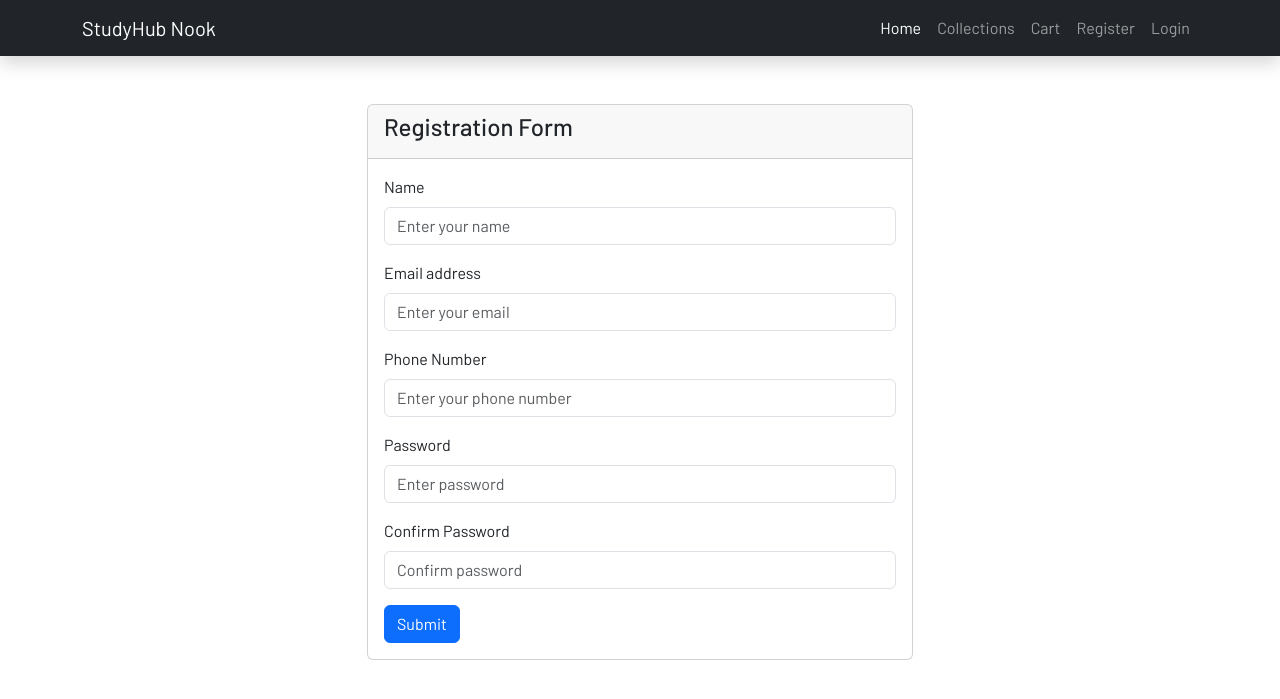
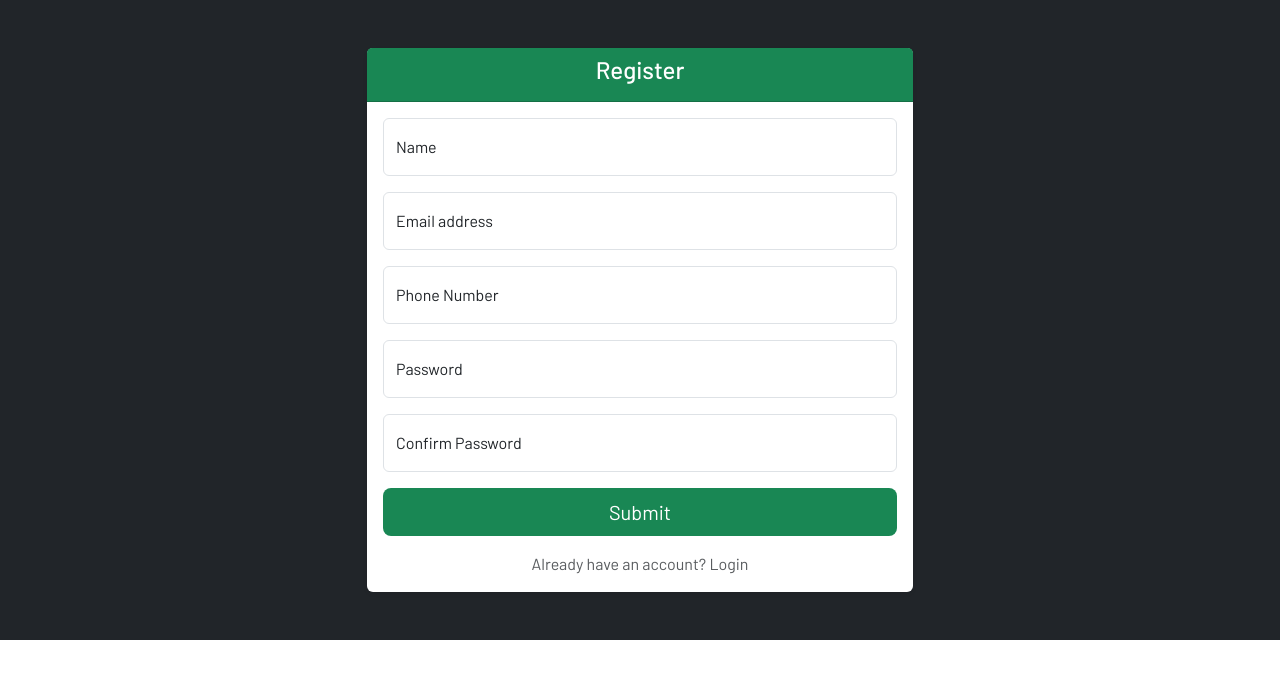
Before and after one commit to Wavxr/StudyNook-Hub, a PHP site: page /register.php in a window 1280 px wide. Shown: the top 699 px of the page. Run offline with PHP 8.4, Linux system fonts and the light colour scheme; tables that the repository leaves empty hold one stand-in row (values such as "Sample post"); some libraries are stand-ins or nearby versions.

Commit message:
Modified: Cleaned up UI for register and Log in

```diff
--- a/includes/header.php
+++ b/includes/header.php
@@ -1,3 +1,9 @@
+<?php
+if (!isset($hideNavbar)) {
+    $hideNavbar = false;
+}
+?>
+
 <!doctype html>
 <html lang="en">
   <head>
--- a/includes/navbar.php
+++ b/includes/navbar.php
@@ -1,3 +1,4 @@
+<?php if (!$hideNavbar) { ?>
 <nav class="navbar navbar-expand-lg navbar-dark bg-dark shadow">
   <div class="container">
     <a class="navbar-brand" href="index.php">StudyHub Nook</a>
@@ -43,3 +44,4 @@
     </div>
   </div>
 </nav>
+<?php } ?>
--- a/register.php
+++ b/register.php
@@ -1,5 +1,8 @@
 <?php
 session_start();
+
+$hideNavbar = true;
+
 
 if(isset($_SESSION['auth'])) {
     $_SESSION['message'] = 'You are already Logged In!';
@@ -9,49 +12,58 @@ if(isset($_SESSION['auth'])) {
 
 include('includes/header.php'); ?>
 
-    <div class="py-5">
+    <div class="py-5 bg-dark">
         <div class="container">
             <div class="row justify-content-center">
                 <div class="col-md-6">
                     <?php if(isset($_SESSION['message'])) { ?>
-
                     <div class="alert alert-warning alert-dismissible fade show" role="alert">
                         <strong>Notice!</strong> <?= $_SESSION['message'] ?>
                         <button type="button" class="btn-close" data-bs-dismiss="alert" aria-label="Close"></button>
                     </div>
-
                     <?php unset($_SESSION['message']); } ?>
 
-                    <div class="card">
-                        <div class="card-header">
-                                <h4>Registration Form</h4>
+                    <div class="card shadow-sm border-0">
+                        <div class="card-header bg-success text-white text-center">
+                            <h4>Register</h4>
                         </div>
                         <div class="card-body">
                             <form action="functions/authcode.php" method="POST">
-                                <div class="mb-3">
-                                    <label class="form-label">Name</label>
-                                    <input type="text" name="name" placeholder="Enter your name" class="form-control">
+                                <div class="form-floating mb-3">
+                                    <input type="text" name="name" class="form-control" id="floatingName" placeholder="John Doe" required>
+                                    <label for="floatingName">Name</label>
                                 </div>
-                                <div class="mb-3">
-                                    <label for="exampleInputEmail1" class="form-label">Email address</label>
-                                    <input type="email" name="email" placeholder="Enter your email" class="form-control" id="exampleInputEmail1" aria-describedby="emailHelp">
+
+                                <div class="form-floating mb-3">
+                                    <input type="email" name="email" class="form-control" id="floatingEmail" placeholder="name@example.com" required>
+                                    <label for="floatingEmail">Email address</label>
                                 </div>
-                                <div class="mb-3">
-                                    <label for="exampleInputEmail1" class="form-label">Phone Number</label>
-                                    <input type="number" name="phone" placeholder="Enter your phone number" class="form-control" id="exampleInputEmail1" aria-describedby="emailHelp">
+
+                                <div class="form-floating mb-3">
+                                    <input type="number" name="phone" class="form-control" id="floatingPhone" placeholder="1234567890" required>
+                                    <label for="floatingPhone">Phone Number</label>
                                 </div>
-                                <div class="mb-3">
-                                    <label for="exampleInputPassword1" class="form-label">Password</label>
-                                    <input type="password" name="password" placeholder="Enter password" class="form-control" id="exampleInputPassword1">
+
+                                <div class="form-floating mb-3">
+                                    <input type="password" name="password" class="form-control" id="floatingPassword" placeholder="Password" required>
+                                    <label for="floatingPassword">Password</label>
                                 </div>
-                                <div class="mb-3">
-                                    <label class="form-label">Confirm Password</label>
-                                    <input type="password" name="cpassword" placeholder="Confirm password" class="form-control" id="exampleInputPassword1">
+
+                                <div class="form-floating mb-3">
+                                    <input type="password" name="cpassword" class="form-control" id="floatingCPassword" placeholder="Confirm Password" required>
+                                    <label for="floatingCPassword">Confirm Password</label>
                                 </div>
-                                <button type="submit" name="register_btn" class="btn btn-primary">Submit</button>
+
+                                <div class="d-grid">
+                                    <button type="submit" name="register_btn" class="btn bg-success text-white btn-lg">Submit</button>
+                                </div>
                             </form>
+                            <div class="mt-3 text-center">
+                                <a href="login.php" class="text-muted">Already have an account? Login</a>
                             </div>
                         </div>
+                    </div>
+
                 </div>
             </div>
         </div>
```
Also changed, not shown: login.php (+19 -15 lines). Lines whose indentation alone changed are shown as unchanged.
